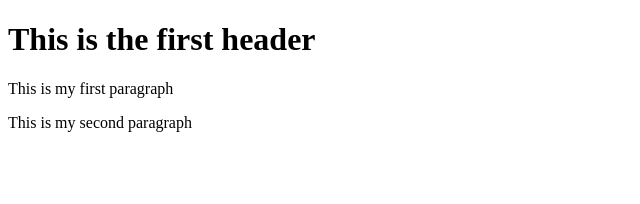
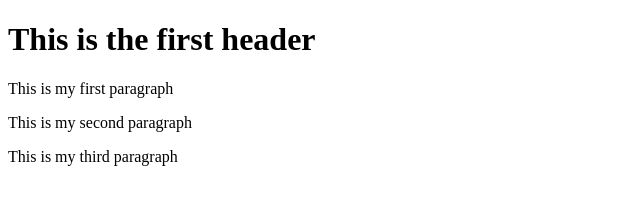
Before and after one commit to avbutteriu/H547-TEST, a plain HTML site: page subfolder 1/index.html in a window 1280 px wide. Shown: the whole page, without its empty margins (0-640 px from the left). Drawn offline with Linux system fonts and the light colour scheme.

Commit message:
Update index.html

```diff
--- a/subfolder 1/index.html
+++ b/subfolder 1/index.html
@@ -7,6 +7,6 @@
 <h1>This is the first header</h1>
 <p>This is my first paragraph</p>
 <p>This is my second paragraph</p>
-
+<p>This is my third paragraph<p>
 </body>
 </html>
```
